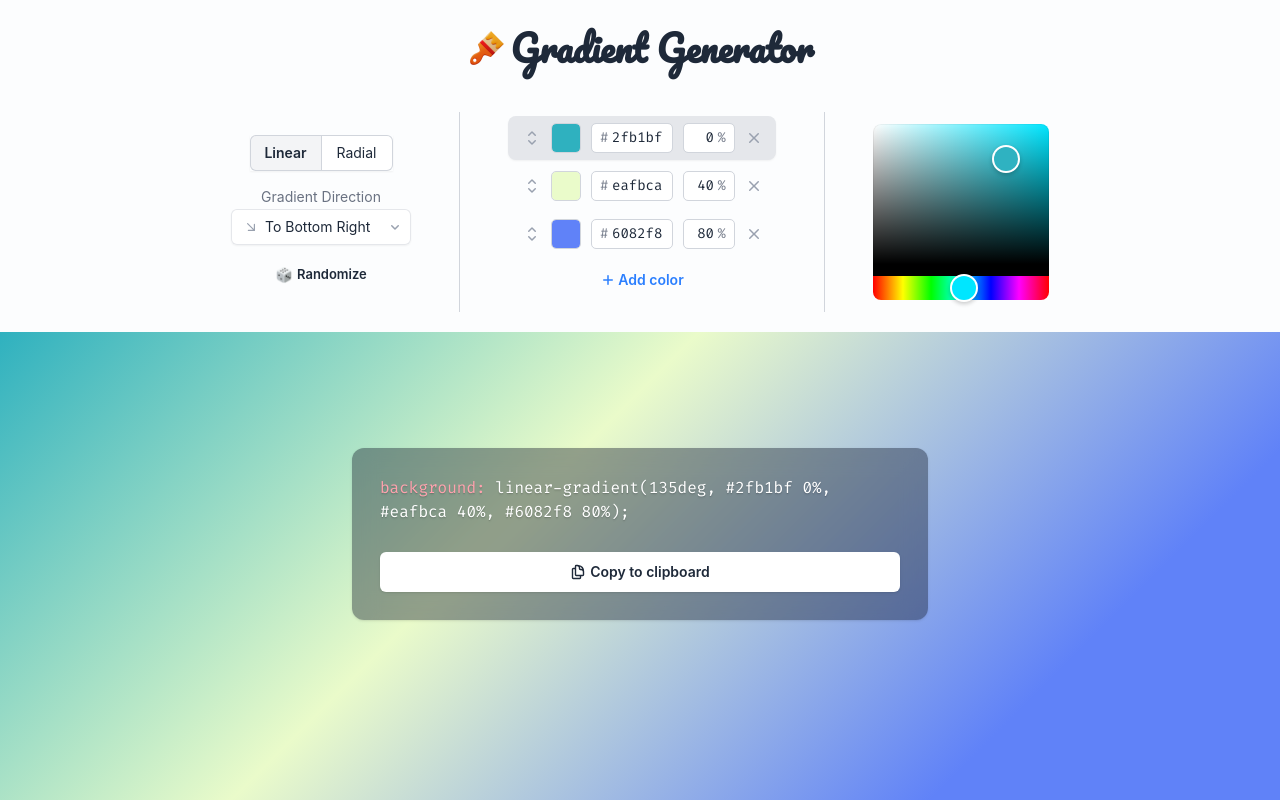
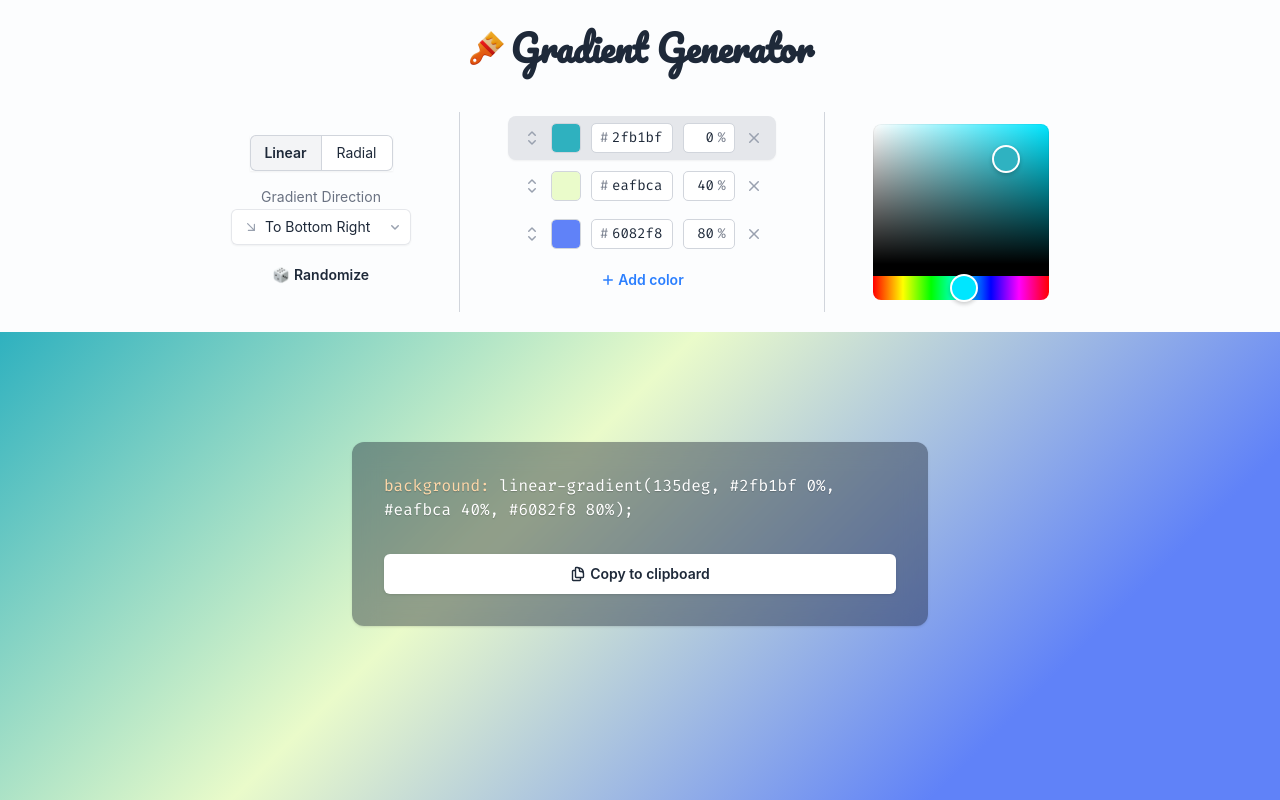
Before and after one commit to azimmerly/gradient-generator, a React (Vite) app: page / in a window 1280 px wide. Built offline with nearby package versions, Linux system fonts and the light colour scheme.

Commit message:
Update button styles

```diff
--- a/package.json
+++ b/package.json
@@ -16,7 +16,7 @@
     "@dnd-kit/core": "^6.3.1",
     "@dnd-kit/sortable": "^10.0.0",
     "@dnd-kit/utilities": "^3.2.2",
-    "@headlessui/react": "^2.2.8",
+    "@headlessui/react": "^2.2.9",
     "@heroicons/react": "^2.2.0",
     "copy-to-clipboard": "^3.3.3",
     "nanoid": "^5.1.6",
@@ -35,7 +35,7 @@
     "eslint": "^9.36.0",
     "eslint-config-prettier": "^10.1.8",
     "eslint-plugin-react-hooks": "^5.2.0",
-    "eslint-plugin-react-refresh": "^0.4.20",
+    "eslint-plugin-react-refresh": "^0.4.21",
     "globals": "^16.4.0",
     "prettier": "^3.6.2",
     "prettier-plugin-tailwindcss": "^0.6.14",
--- a/src/components/GradientPreview.tsx
+++ b/src/components/GradientPreview.tsx
@@ -26,9 +26,9 @@ export const GradientPreview = () => {
       style={{ background: gradientCSS }}
       className="grid min-h-110 w-full flex-1 place-items-center p-2"
     >
-      <div className="-mt-8 flex max-w-xl flex-col items-center gap-4 rounded-xl bg-gray-900/40 p-4 shadow backdrop-blur-md lg:-mt-16 lg:gap-7 lg:p-7">
-        <pre className="font-code text-[15px] font-medium text-wrap text-shadow-sm lg:text-base">
-          <span className="text-rose-300">background: </span>
+      <div className="-mt-8 flex max-w-xl flex-col items-center gap-4 rounded-xl bg-gray-900/40 p-4 shadow backdrop-blur-md lg:-mt-16 lg:gap-8 lg:p-8">
+        <pre className="font-code text-[15px] font-medium text-wrap text-shadow-xs lg:text-base">
+          <span className="text-orange-200">background: </span>
           <span className="text-white">{gradientCSS};</span>
         </pre>
         <Button
--- a/src/components/RandomizeButton.tsx
+++ b/src/components/RandomizeButton.tsx
@@ -37,10 +37,10 @@ export const RandomizeButton = () => {
       disabled={busy}
       onClick={handleRandomize}
       className={twMerge(
-        "flex w-fit transform-gpu items-center gap-1 rounded-md p-1 text-[13px] font-semibold transition will-change-transform hover:scale-103",
+        "flex w-fit transform-gpu items-center gap-1 rounded-md p-1 text-sm font-semibold transition will-change-transform hover:text-gray-600",
         busy
           ? "cursor-default text-gray-600"
-          : "cursor-pointer active:scale-99",
+          : "cursor-pointer active:scale-96",
       )}
     >
       <img
--- a/src/components/TypeSelect.tsx
+++ b/src/components/TypeSelect.tsx
@@ -18,7 +18,7 @@ export const TypeSelect = () => {
           "w-18 rounded-l-md bg-white px-3 py-2 ring-1 ring-gray-300 transition ring-inset",
           type === "linear"
             ? "bg-gray-100 font-semibold"
-            : "bg-white hover:bg-gray-100/30",
+            : "cursor-pointer bg-white hover:bg-gray-100/30",
         )}
       >
         Linear
@@ -30,7 +30,7 @@ export const TypeSelect = () => {
           "-ml-px w-18 rounded-r-md bg-white px-3 py-2 ring-1 ring-gray-300 transition ring-inset",
           type === "radial"
             ? "bg-gray-100 font-semibold"
-            : "bg-white hover:bg-gray-100/30",
+            : "cursor-pointer bg-white hover:bg-gray-100/30",
         )}
       >
         Radial
```
Also changed, not shown: 1 other file (tests, documents, lock files or other folders).
